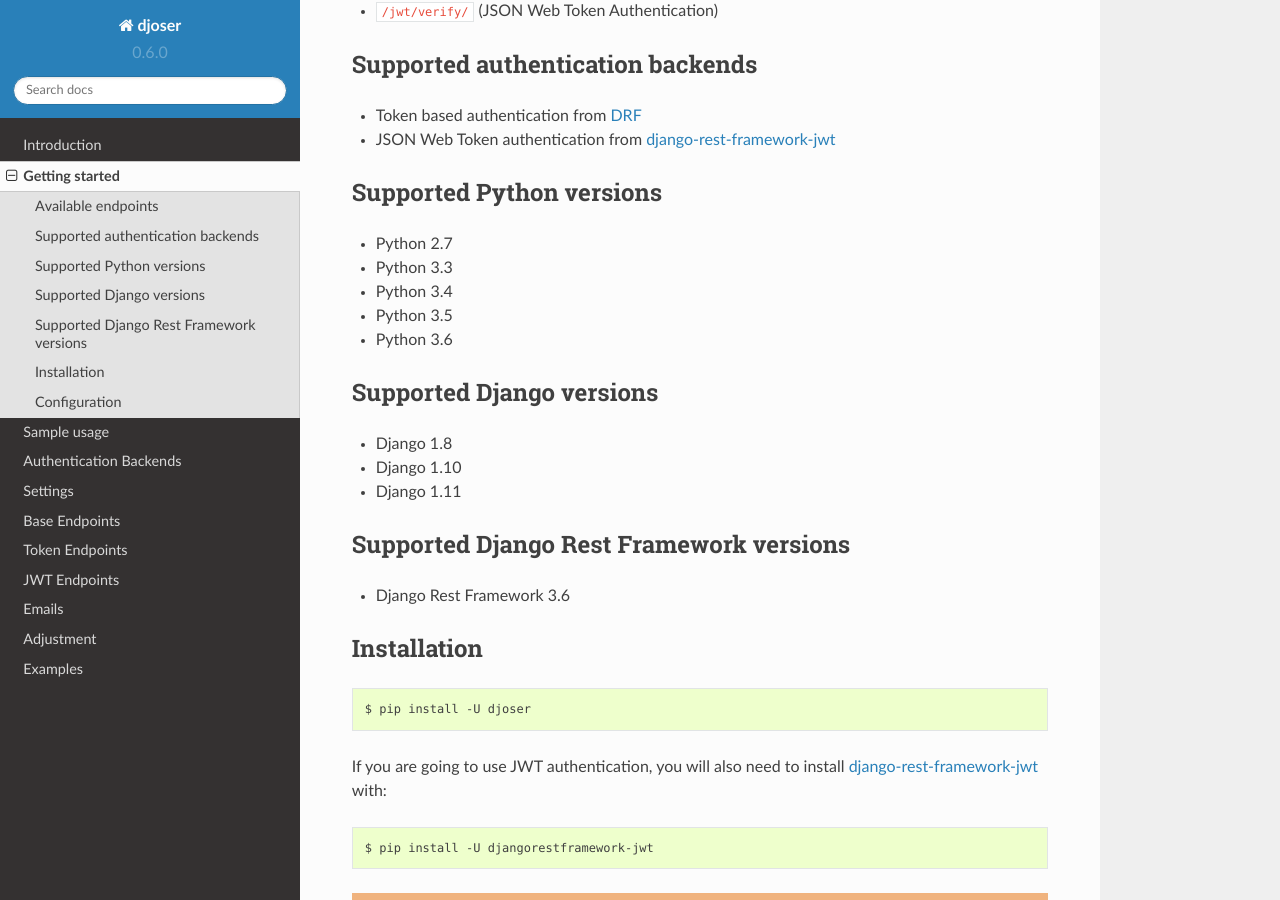
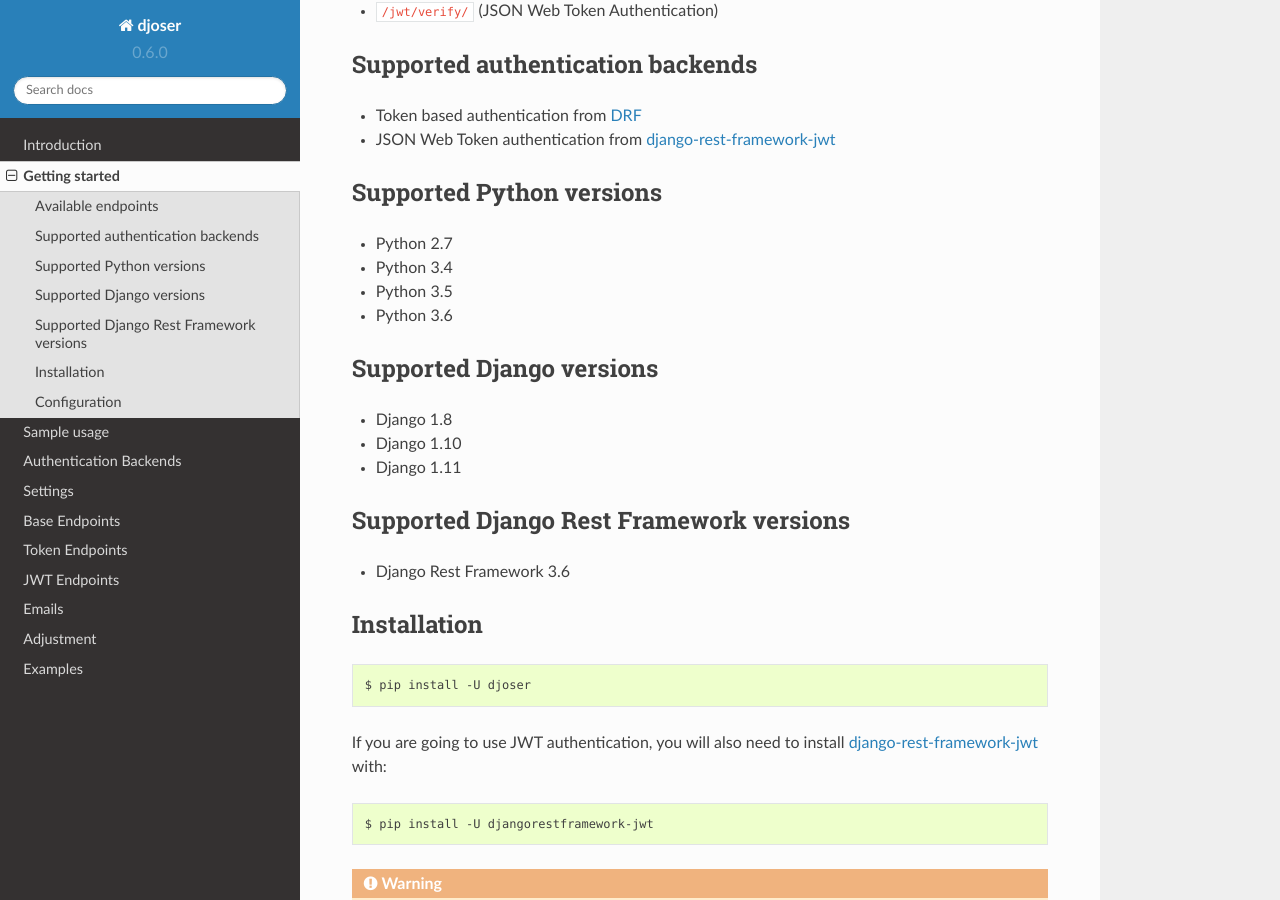
Before and after one commit to sunscrapers/djoser, a Sphinx documentation site: the page built from docs/source/getting_started.rst, in a window 1280 px wide and 900 px high, scrolled down 517 px. Built offline with Sphinx 7.4.7 and the Read the Docs theme 2.0.0, drawn with Linux system fonts in a browser that asks for light colours.

Commit message:
Drop Python 3.3 support

```diff
--- a/docs/source/getting_started.rst
+++ b/docs/source/getting_started.rst
@@ -28,7 +28,6 @@ Supported Python versions
 -------------------------
 
 * Python 2.7
-* Python 3.3
 * Python 3.4
 * Python 3.5
 * Python 3.6
```
Also changed, not shown: .travis.yml, 1 other file.
